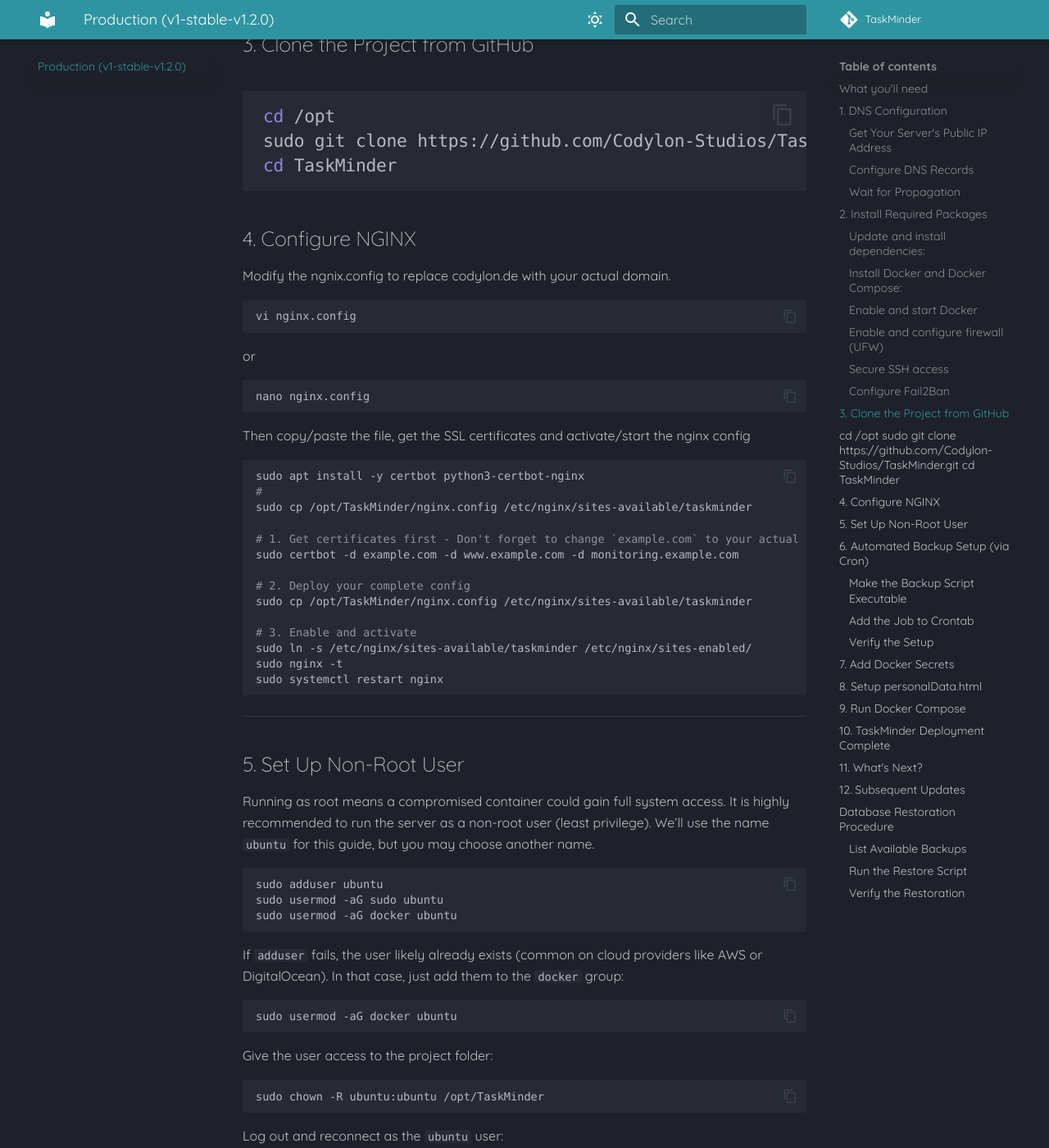
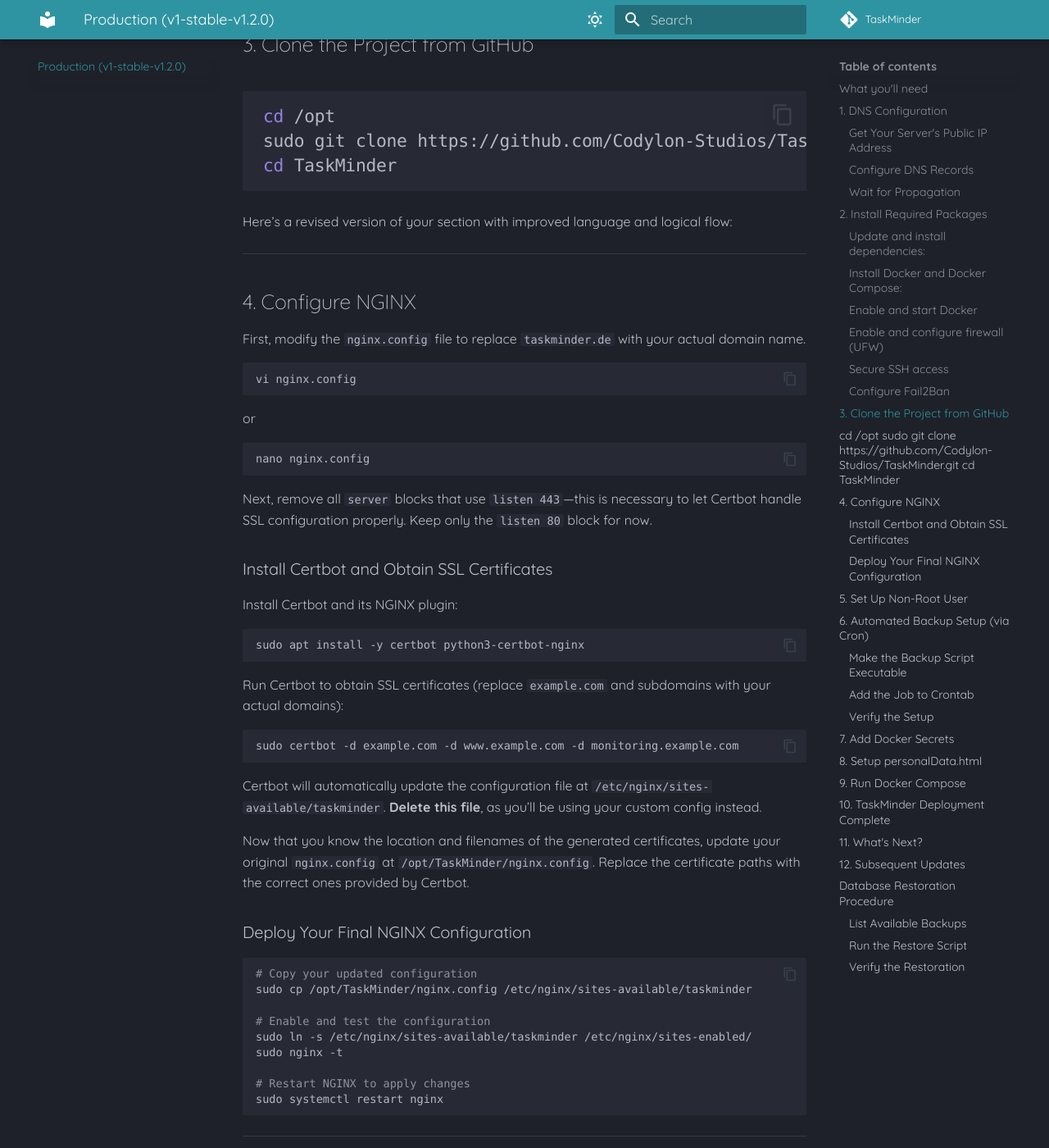
Before and after one commit to Codylon-Studios/TaskMinder, an MkDocs documentation site: the page built from docs/src/deploy-v1.md, in a window 1280 px wide and 1400 px high, scrolled down 2939 px. Shown: the whole window at 82% size. Built offline with MkDocs 1.6.1 and Material for MkDocs 9.7.7, drawn with Linux system fonts in a browser that asks for light colours; some web fonts are replaced; comment, search, counter and statistics services are not loaded; some of the changed text lies outside the part shown.

Commit message:
nginx fixes

````diff
--- a/docs/src/deploy-v1.md
+++ b/docs/src/deploy-v1.md
@@ -1,7 +1,7 @@
-# Server Setup in Production v1.2.0 - stable
+# Server Setup in Production v1.2.1 - stable
 ## What you'll need
 
-* A valid domain (e.g. `codylon.de`)
+* A valid domain (e.g. `taskminder.de`)
 * A server running Ubuntu (≥ 24.04 LTS) with sudo or root access
 * The codebase of TaskMinder from [https://github.com/Codylon-Studios/TaskMinder](https://github.com/Codylon-Studios/TaskMinder)
 
@@ -129,34 +129,58 @@
 ```
 ---
 
+Here’s a revised version of your section with improved language and logical flow:
+
+---
+
 ## 4. Configure NGINX
 
-Modify the ngnix.config to replace codylon.de with your actual domain.
+First, modify the `nginx.config` file to replace `taskminder.de` with your actual domain name.
 
 ```bash
 vi nginx.config
 ```
+
 or
+
 ```bash
 nano nginx.config
 ```
-Then copy/paste the file, get the SSL certificates and activate/start the nginx config
+
+Next, remove all `server` blocks that use `listen 443`—this is necessary to let Certbot handle SSL configuration properly. Keep only the `listen 80` block for now.
+
+### Install Certbot and Obtain SSL Certificates
+
+Install Certbot and its NGINX plugin:
+
 ```bash
 sudo apt install -y certbot python3-certbot-nginx
-#
+```
+
+Run Certbot to obtain SSL certificates (replace `example.com` and subdomains with your actual domains):
+
+```bash
+sudo certbot -d example.com -d www.example.com -d monitoring.example.com
+```
+
+Certbot will automatically update the configuration file at `/etc/nginx/sites-available/taskminder`. **Delete this file**, as you’ll be using your custom config instead.
+
+Now that you know the location and filenames of the generated certificates, update your original `nginx.config` at `/opt/TaskMinder/nginx.config`. Replace the certificate paths with the correct ones provided by Certbot.
+
+### Deploy Your Final NGINX Configuration
+
+```bash
+# Copy your updated configuration
 sudo cp /opt/TaskMinder/nginx.config /etc/nginx/sites-available/taskminder
 
-# 1. Get certificates first - Don't forget to change `example.com` to your actual domain.
-sudo certbot -d example.com -d www.example.com -d monitoring.example.com
-
-# 2. Deploy your complete config
-sudo cp /opt/TaskMinder/nginx.config /etc/nginx/sites-available/taskminder
-
-# 3. Enable and activate
+# Enable and test the configuration
 sudo ln -s /etc/nginx/sites-available/taskminder /etc/nginx/sites-enabled/
 sudo nginx -t
+
+# Restart NGINX to apply changes
 sudo systemctl restart nginx
 ```
+
 ---
 
 ## 5. Set Up Non-Root User
--- a/docs/src/deploy-v2.md
+++ b/docs/src/deploy-v2.md
@@ -3,7 +3,7 @@
     This guide is based on non-final decisions and is subject to frequent changes as it reflects the current state of the develop branch. It serves only as a preview of the upcoming documentation version.
 ## What you'll need
 
-* A valid domain (e.g. `codylon.de`)
+* A valid domain (e.g. `taskminder.de`)
 * A server running Ubuntu (≥ 24.04 LTS) with sudo or root access
 * The codebase of TaskMinder from [https://github.com/Codylon-Studios/TaskMinder](https://github.com/Codylon-Studios/TaskMinder)
 
@@ -133,34 +133,58 @@
 ```
 ---
 
+Here’s a revised version of your section with improved language and logical flow:
+
+---
+
 ## 4. Configure NGINX
 
-Modify the ngnix.config to replace codylon.de with your actual domain.
+First, modify the `nginx.config` file to replace `taskminder.de` with your actual domain name.
 
 ```bash
 vi nginx.config
 ```
+
 or
+
 ```bash
 nano nginx.config
 ```
-Then copy/paste the file, get the SSL certificates and activate/start the nginx config
+
+Next, remove all `server` blocks that use `listen 443`—this is necessary to let Certbot handle SSL configuration properly. Keep only the `listen 80` block for now.
+
+### Install Certbot and Obtain SSL Certificates
+
+Install Certbot and its NGINX plugin:
+
 ```bash
 sudo apt install -y certbot python3-certbot-nginx
-#
+```
+
+Run Certbot to obtain SSL certificates (replace `example.com` and subdomains with your actual domains):
+
+```bash
+sudo certbot -d example.com -d www.example.com -d monitoring.example.com
+```
+
+Certbot will automatically update the configuration file at `/etc/nginx/sites-available/taskminder`. **Delete this file**, as you’ll be using your custom config instead.
+
+Now that you know the location and filenames of the generated certificates, update your original `nginx.config` at `/opt/TaskMinder/nginx.config`. Replace the certificate paths with the correct ones provided by Certbot.
+
+### Deploy Your Final NGINX Configuration
+
+```bash
+# Copy your updated configuration
 sudo cp /opt/TaskMinder/nginx.config /etc/nginx/sites-available/taskminder
 
-# 1. Get certificates first - Don't forget to change `example.com` to your actual domain.
-sudo certbot -d example.com -d www.example.com -d monitoring.example.com
-
-# 2. Deploy your complete config
-sudo cp /opt/TaskMinder/nginx.config /etc/nginx/sites-available/taskminder
-
-# 3. Enable and activate
+# Enable and test the configuration
 sudo ln -s /etc/nginx/sites-available/taskminder /etc/nginx/sites-enabled/
 sudo nginx -t
+
+# Restart NGINX to apply changes
 sudo systemctl restart nginx
 ```
+
 ---
 
 ## 5. Set Up Non-Root User
````
Also changed, not shown: docs/src/data-processing.md (+3 -3 lines), docs/src/release-notes.md (+18 -0 lines), 1 other file.
